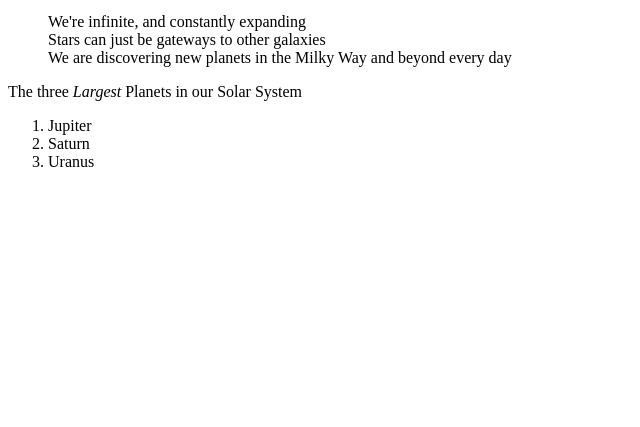
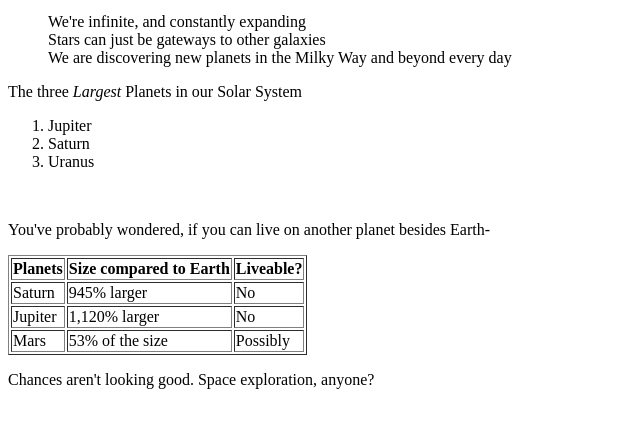
Before and after one commit to bbrundin/week-2-practice-assessment, a plain HTML site: page index.html in a window 1280 px wide. Shown: the part 153-580 px from the top of the page, without its empty margins (0-640 px from the left). Drawn offline with Linux system fonts and the light colour scheme.

Commit message:
added table

```diff
--- a/index.html
+++ b/index.html
@@ -28,7 +28,32 @@
   <li>Saturn</li>
   <li>Uranus</li>
 </ol>
+<br>
 
+<p>You've probably wondered, if you can live on another planet besides Earth- </p>
+<table border=1>
+  <tr>
+    <th <rowspan="2"> Planets </th>
+    <th>Size compared to Earth</th>
+    <th>Liveable?</th>
+  </tr>
+  <tr>
+    <td>Saturn</td>
+    <td>945% larger</td>
+    <td>No</td>
+  </tr>
+  <tr>
+    <td>Jupiter</td>
+    <td>1,120% larger</td>
+    <td>No</td>
+  </tr>
+   <tr>
+    <td>Mars</td>
+    <td>53% of the size</td>
+    <td>Possibly</td>
+  </tr>
+</table>
+<p> Chances aren't looking good. Space exploration, anyone? </p>
 
 </body>
 </html>
```
